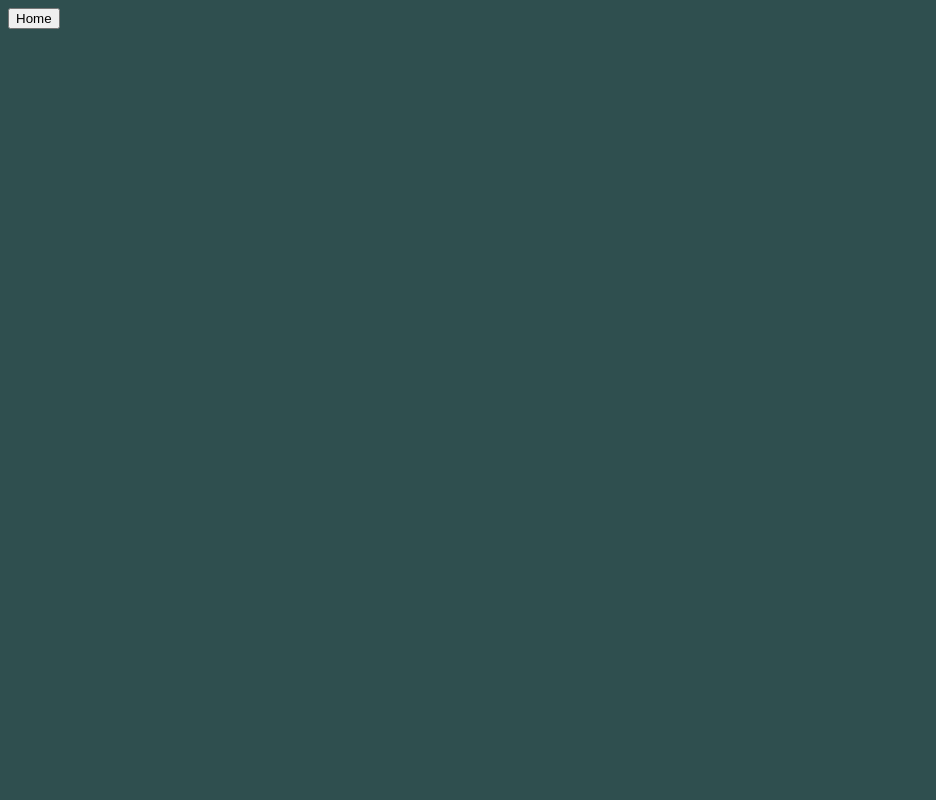
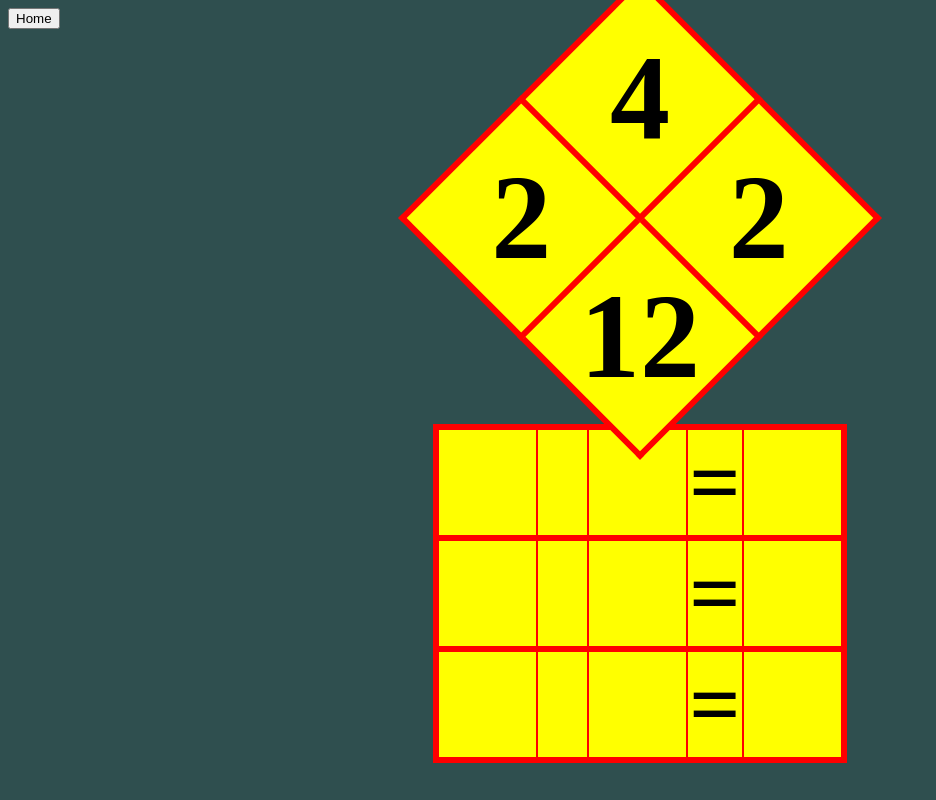
Before and after one commit to evanphoward/JSGames, a plain HTML site: page challenge/index.html in a window 1280 px wide. Shown: the whole page, without its empty margins (0-936 px from the left). Drawn offline with Linux system fonts and the light colour scheme.

Commit message:
Challenge 24 foundation

```diff
--- a/challenge/index.html
+++ b/challenge/index.html
@@ -1,11 +1,104 @@
 <!DOCTYPE html>
 <html lang="en">
 <head>
+    <style>
+        main {
+            display: flex;
+            flex-direction: column;
+            justify-content: center;
+            min-height: 94vh;
+        }
+
+        .numbers {
+            border-collapse: collapse;
+            margin: auto;
+            transform: rotate(45deg);
+            border : 6px solid red;
+        }
+
+        .numberWrapper {
+            font-family: "Baskerville Old Face", serif;
+            font-weight: bold;
+            background-color: yellow;
+            text-align: center;
+            border: 6px solid red;
+            font-size: 120px;
+            width: 160px;
+            height: 160px;
+        }
+
+        .number {
+            transform: rotate(-45deg);
+        }
+
+        .answer {
+            border-spacing: 100px;
+            border-collapse: collapse;
+            margin: auto;
+        }
+
+        .opWrapper {
+            font-family: "Baskerville Old Face", serif;
+            font-weight: bold;
+            background-color: yellow;
+            font-size: 90px;
+            border: 6px solid red;
+            text-align: center;
+        }
+
+        .opNum, .opAns {
+            width: 95px;
+            border: 2px solid red;
+        }
+
+        .op {
+            width: 47px;
+        }
+
+    </style>
     <link rel="stylesheet" href="../style.css">
+    <script defer src="script.js"></script>
     <meta charset="UTF-8">
     <title>Challenge 24</title>
 </head>
 <body>
-<a href="../index.html"><button type="button">Home</button></a>
+<header>
+    <a href="../index.html"><button type="button">Home</button></a>
+</header>
+<main>
+    <table class="numbers">
+        <tr>
+            <td class="numberWrapper"><div class="number" draggable="true" id="0"></div></td>
+            <td class="numberWrapper"><div class="number" draggable="true" id="1"></div></td>
+        </tr>
+        <tr>
+            <td class="numberWrapper"><div class="number" draggable="true" id="2"></div></td>
+            <td class="numberWrapper"><div class="number" draggable="true" id="3"></div></td>
+        </tr>
+    </table>
+    <table class = "answer">
+        <tr class = "opWrapper">
+            <td draggable="true" class="opNum"></td>
+            <td class = "op"></td>
+            <td draggable="true" class="opNum"></td>
+            <td>=</td>
+            <td draggable="true" class="opAns"></td>
+        </tr>
+        <tr class = "opWrapper">
+            <td draggable="true" class="opNum"></td>
+            <td class = "op"></td>
+            <td draggable="true" class="opNum"></td>
+            <td>=</td>
+            <td draggable="true" class="opAns"></td>
+        </tr>
+        <tr class = "opWrapper">
+            <td draggable="true" class="opNum"></td>
+            <td class = "op"></td>
+            <td draggable="true" class="opNum"></td>
+            <td>=</td>
+            <td class="opAns"></td>
+        </tr>
+    </table>
+</main>
 </body>
 </html>
--- /dev/null
+++ b/challenge/script.js
@@ -0,0 +1,103 @@
+const numberCells = document.querySelectorAll(".number");
+for(let i = 0; i < 4; i++) {
+    numberCells[i].setAttribute("onDragStart","dragStart(event);")
+    numberCells[i].setAttribute("ondragover", "event.preventDefault();")
+    numberCells[i].setAttribute("ondrop", "onDrop(event);")
+}
+const opCells = document.querySelectorAll(".op");
+const opNumCells = document.querySelectorAll(".opNum");
+for(let i = 0; i < opNumCells.length; i++) {
+    opNumCells[i].setAttribute("onDragStart","dragStart(event);")
+    opNumCells[i].setAttribute("ondragover", "event.preventDefault();")
+    opNumCells[i].setAttribute("ondrop", "onDrop(event);")
+}
+const opAnsCells = document.querySelectorAll(".opAns");
+for(let i = 0; i < opAnsCells.length; i++) {
+    opAnsCells[i].setAttribute("onDragStart", "dragStart(event);")
+}
+
+let numbers = [-1, -1, -1, -1, -1, -1]
+
+let answer = [-1, -1, -1, -1, -1, -1, -1, -1, -1]
+
+function generateNumbers() {
+    while(!generateAnswer()) {
+        for (let i = 0; i < 4; i++) {
+            numbers[i] = Math.floor(Math.random() * 12 + 1)
+            numberCells[i].textContent = numbers[i].toString();
+        }
+    }
+}
+
+function generateAnswer() {
+    if(numbers[0] === -1)
+        return false
+    // TODO: Maybe think of a better way to do this??
+    for(let first = 0; first < 4; first++) {
+        for(let sec = 0; sec < 4; sec++) {
+            if(first === sec)
+                continue
+            for(let first_op = 0; first_op < 4; first_op++) {
+                numbers[4] = do_op(first, sec, first_op)
+                for(let third = 0; third < 5; third++) {
+                    if(third === first || third === sec)
+                        continue
+                    for(let fourth = 0; fourth < 5; fourth++) {
+                        if(fourth === third || fourth === sec || fourth === first)
+                            continue
+                        for(let sec_op = 0; sec_op < 4; sec_op++) {
+                            numbers[5] = do_op(third, fourth, sec_op)
+                            for(let fifth = 0; fifth < 6; fifth++) {
+                                if(fifth === fourth || fifth === third || fifth === sec || fifth === first)
+                                    continue
+                                for(let sixth = 0; sixth < 6; sixth++) {
+                                    if(sixth === fifth || sixth === fourth || sixth === third || sixth === sec || sixth === first)
+                                        continue
+                                    for(let third_op = 0; third_op < 4; third_op++) {
+                                        if(do_op(fifth, sixth, third_op) === 24) {
+                                            answer = [first, sec, first_op, third, fourth, sec_op, fifth, sixth, third_op]
+                                            return true
+                                        }
+                                    }
+                                }
+                            }
+                        }
+                    }
+                }
+            }
+        }
+    }
+    return false
+}
+
+function do_op(first, second, op) {
+    switch(op) {
+        case 0: return numbers[first] + numbers[second]
+        case 1: return numbers[first] - numbers[second]
+        case 2: return numbers[first] * numbers[second]
+        case 3: return numbers[first] / numbers[second]
+    }
+}
+
+function dragStart(event) {
+    event.dataTransfer.setData('text/plain', event.target.id);
+}
+
+function onDrop(event) {
+    const data = event.dataTransfer.getData("text/plain");
+    if(event.target.id !== "") {
+        return
+    }
+    event.target.textContent = numbers[data].toString();
+    for(let i = 0; i < opNumCells.length; i++) {
+        if(opNumCells[i].id === data) {
+            opNumCells[i].textContent = "";
+            opNumCells[i].id = "";
+        }
+    }
+    event.target.id = data;
+    numberCells[data].textContent = "";
+    event.preventDefault();
+}
+
+generateNumbers();
```
